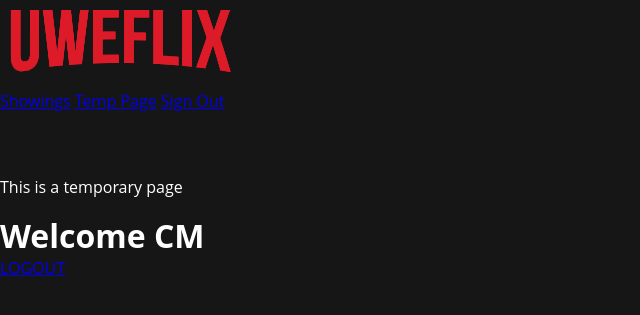
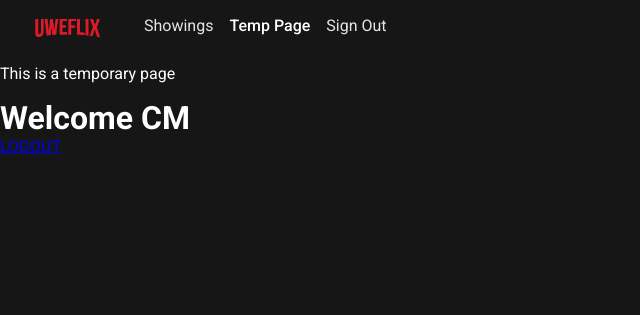
Before and after one commit to KayleeWilliams/UWEFlix-10, a Django app: page /temp in a window 1280 px wide. Shown: the top 315 px of the page, without its empty margins (0-640 px from the left). Run offline with Django 4.2, Linux system fonts and the light colour scheme; a user stored in the database is signed in.

Commit message:
feat: :lipstick: Styling for showings & navbar

```diff
--- a/Project/UWEFlix/static/css/style.css
+++ b/Project/UWEFlix/static/css/style.css
@@ -1,12 +1,66 @@
+/* Import Fonts */
+@import url('https://fonts.googleapis.com/css2?family=Roboto:wght@100;300;400;500;700;900&display=swap');
+
 body {
   background-color: rgb(23, 22, 22);
   color: white;
   font-family: "Open Sans", sans-serif;
   margin: 0;
+  font-family: 'Roboto', sans-serif;
 }
 
 h1, h2, h3 {
   margin: 0;
+}
+
+.logo {
+  position: fixed;
+  z-index: 2;
+  top: 0;
+  left: 0;
+  margin-top: 1em;
+  margin-left: 2em;
+}
+.logo-large {
+  height: 50px;
+}
+
+.logo-mini {
+  height: 25px;
+}
+
+/* Navbar */
+.navbar {
+  position: fixed;
+  width: 100%;
+  z-index: 2;
+  top: 0;
+  right: 0;
+  margin-top: 1em;
+  margin-right: 2em;
+  display: flex;
+  flex-direction: row;
+  justify-content: start;
+  gap: 1em;
+}
+
+.navbar .items {
+  display: flex;
+  flex-direction: row;
+  gap: 1em;
+  margin-left: 10em;
+  align-items: flex-end;
+}
+
+.navbar .items a {
+  text-decoration: none;
+  color: #E5E5E5 ;
+  font-weight: 400
+}
+
+.navbar .items .selected {
+  color: white;
+  font-weight: 500;
 }
 
 /* CSS For login */
--- a/Project/UWEFlix/templates/login.html
+++ b/Project/UWEFlix/templates/login.html
@@ -6,7 +6,7 @@
 {% endblock %}
 {% block content %}
   <div>
-    <image class="login-logo" src="{% static 'images/logo.png' %}" alt="UWEFlix" />
+    <image class="logo logo-large" src="{% static 'images/logo.png' %}" alt="UWEFlix" />
     <image class="bg-login" src="{% static 'images/films.png' %}"/>
 
     <div class="bg-overlay">
```
Also changed, not shown: other parts of Project/UWEFlix/static/css/style.css (+123 -10 lines).
